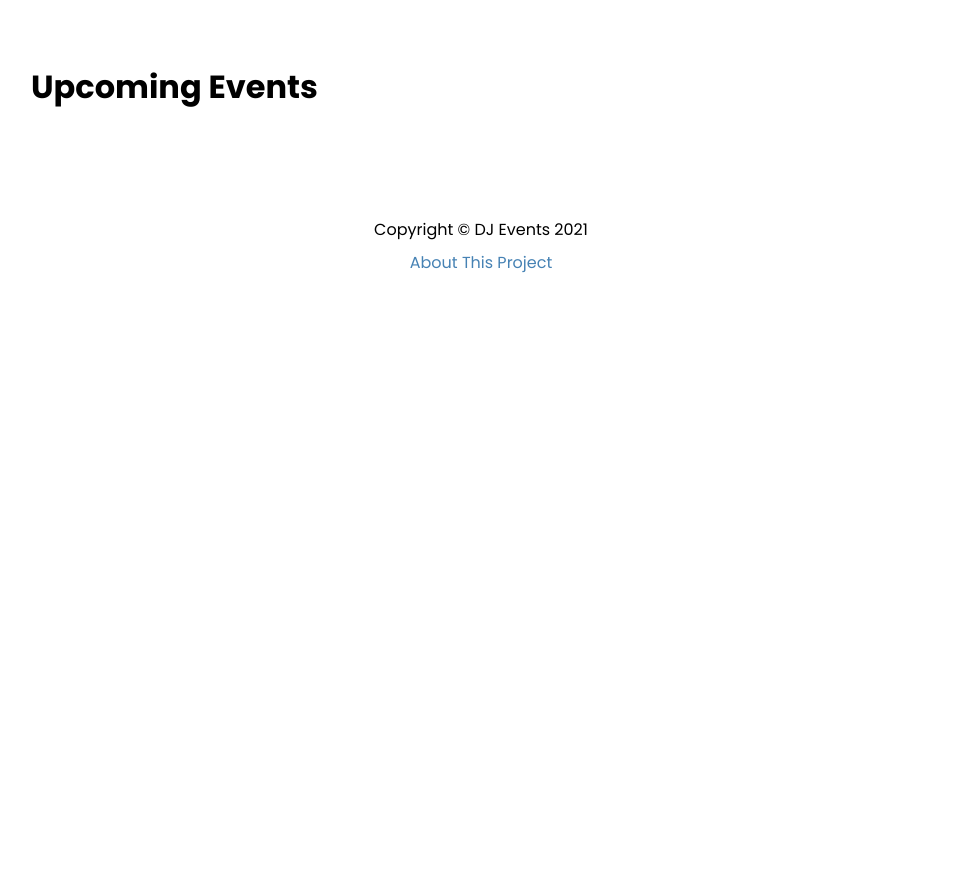
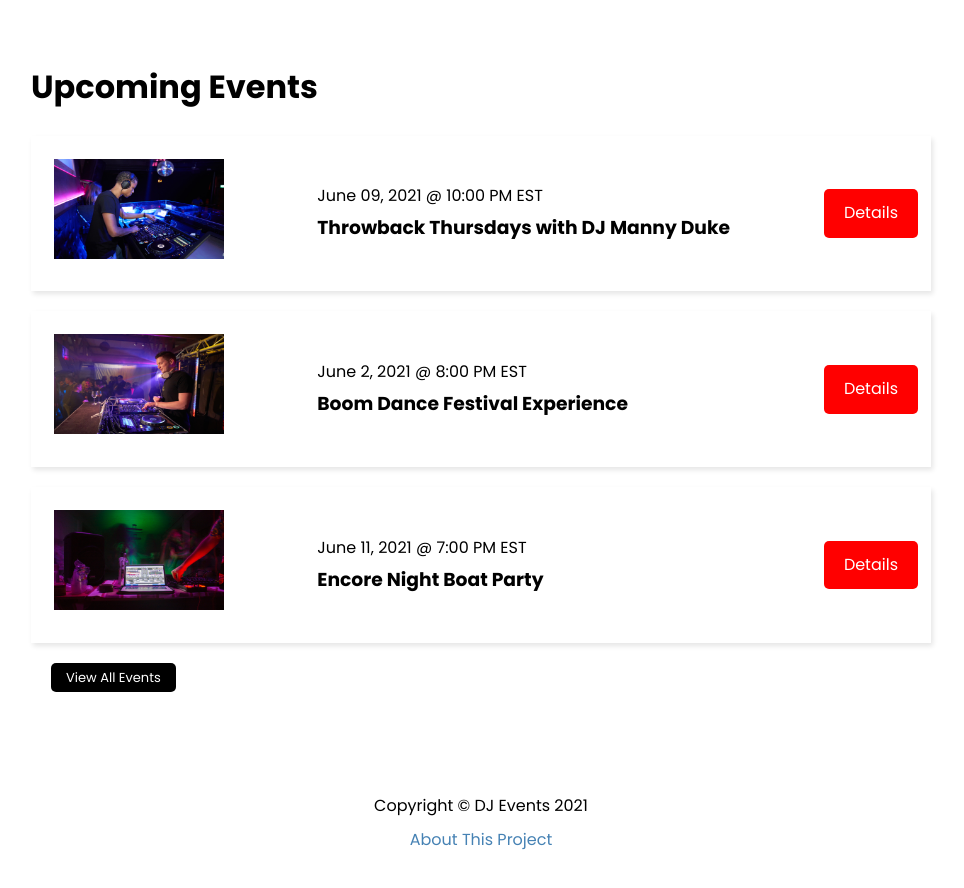
Before and after one commit to robyyo/dj-events-frontend, a Next.js app: page / in a window 1280 px wide. Shown: the part 362-1250 px from the top of the page, without its empty margins (159-1123 px from the left). Before the commit the page ends 800 px from the top, so only its background shows below. Built offline with nearby package versions, Linux system fonts and the light colour scheme; no server answers.

Commit message:
limited number of events on HomePage

```diff
--- a/pages/index.js
+++ b/pages/index.js
@@ -1,10 +1,21 @@
 import Layout from '@/components/Layout';
+import Link from 'next/link';
 import { API_URL } from '@/config/index';
+import EventItem from '@/components/EventItem';
 
 export default function HomePage({ events }) {
   return (
     <Layout>
       <h1>Upcoming Events</h1>
+      {events.length === 0 && <h3>No events to show</h3>}
+      {events.map((evt) => (
+        <EventItem key={evt.id} evt={evt} />
+      ))}
+      {events.length > 0 && (
+        <Link href="/events">
+          <a className="btn-secondary">View All Events</a>
+        </Link>
+      )}
     </Layout>
   );
 }
@@ -14,7 +25,7 @@
   const events = await res.json();
 
   return {
-    props: { events },
+    props: { events: events.events.slice(0, 3) },
     revalidate: 1,
   };
 }
```
